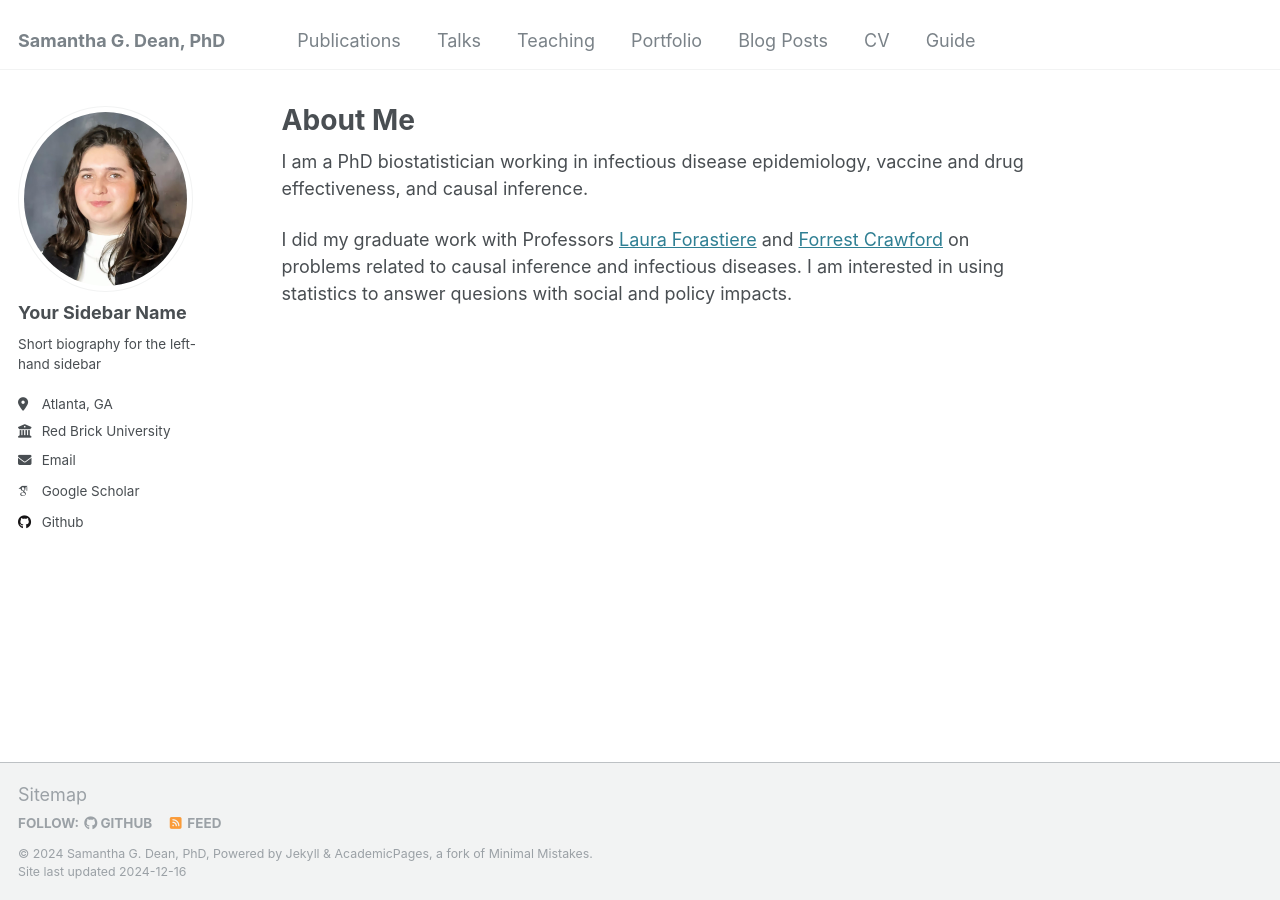
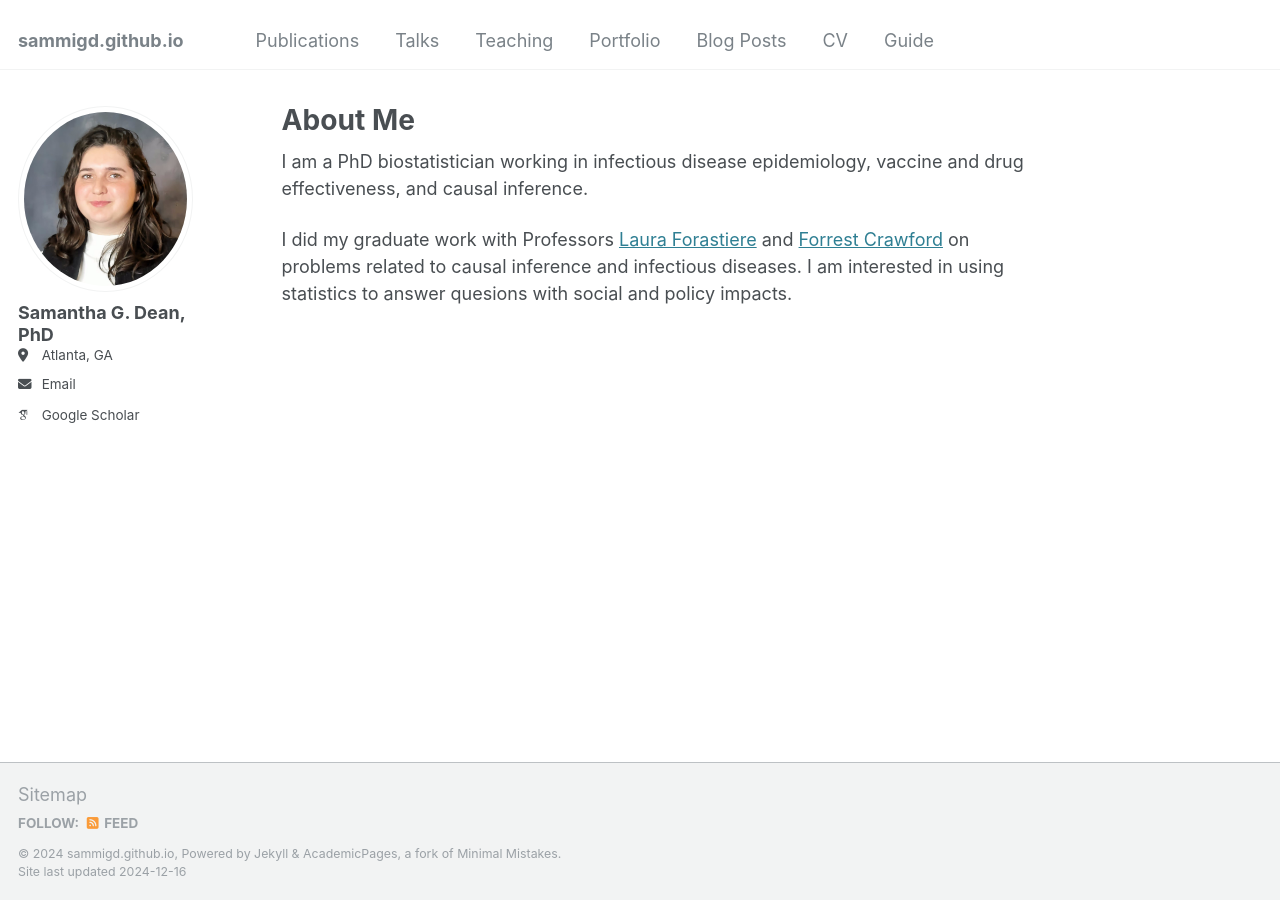
Before and after one commit to sammigd/sammigd.github.io, a Jekyll site: the page built from _pages/about.md, in a window 1280 px wide. Built offline with Jekyll 4.4.1, drawn with Linux system fonts in a browser that asks for light colours; some web fonts are replaced.

Commit message:
upodating sidebar

```diff
--- a/_config.yml
+++ b/_config.yml
@@ -8,7 +8,7 @@
 
 # Basic Site Settings
 locale                   : "en-US"
-title                    : "Samantha G. Dean, PhD"
+title                    : #"Samantha G. Dean, PhD"
 title_separator          : "-"
 #name                     : &name "Your Name"
 #description              : &description "personal description"
@@ -22,11 +22,11 @@ repository               : "sammigd/sammigd.github.io"
 author:
   # Biographic information
   avatar           : "profile.png"
-  name             : "Your Sidebar Name"
+  name             : "Samantha G. Dean, PhD"
   pronouns         : # example: "she/her"
-  bio              : "Short biography for the left-hand sidebar"
+  bio              : #"Short biography for the left-hand sidebar"
   location         : "Atlanta, GA"
-  employer         : "Red Brick University"
+  employer         : #"Red Brick University"
   uri              : # URL
   email            : "sdean39 at gmail dot com"
 
@@ -44,7 +44,7 @@ author:
   bitbucket        : # Username - Update with your username on the site
   codepen          : # Username
   dribbble         : # Username
-  github           : "academicpages"
+  github           : #"academicpages"
   kaggle           : # Username
   stackoverflow    : # User number or user number and name (i.e., use "1" or "1/jeff-atwood")
 
```
Also changed, not shown: 1 other file.
